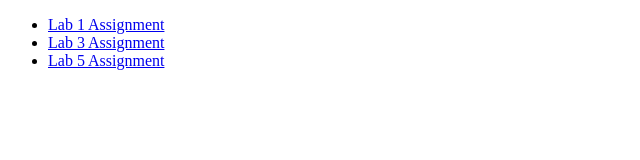
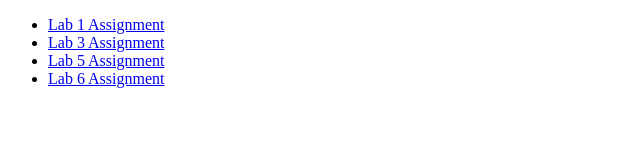
Before and after one commit to charlesg97/Web-Portfolio, a plain HTML site: page index.html in a window 1280 px wide. Shown: the whole page, without its empty margins (0-640 px from the left). Drawn offline with Linux system fonts and the light colour scheme.

Commit message:
Added Lab 6 Assignment

```diff
--- a/index.html
+++ b/index.html
@@ -10,6 +10,7 @@
         <li><a href="../index/lab1-charlie/favorite-musician-lab.zip">Lab 1 Assignment</a></li>
         <li><a href="../Web-Portfolio/index/lab3-charlie.zip">Lab 3 Assignment</a></li>
         <li><a href="../Web-Portfolio/index/lab5-charlie.zip">Lab 5 Assignment</a></li>
+        <li><a href="../Web-Portfolio/index/lab6-charlie.zip">Lab 6 Assignment</a></li>
     </ul>
 </body>
 </html>
```
Also changed, not shown: 1 other file.
